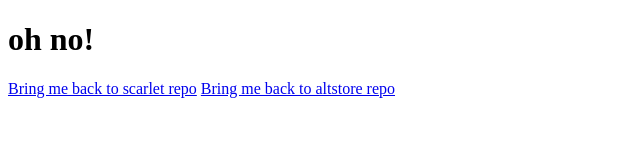
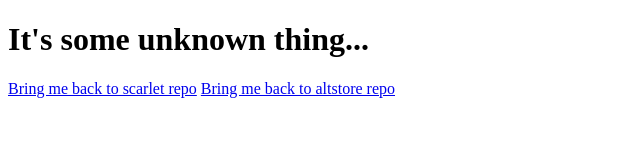
Before and after one commit to azu0609/repo, a plain HTML site: page index.html in a window 1280 px wide. Shown: the whole page, without its empty margins (0-640 px from the left). Drawn offline with Linux system fonts and the light colour scheme.

Commit message:
Update: readme, html

```diff
--- a/index.html
+++ b/index.html
@@ -1,11 +1,11 @@
 <!DOCTYPE html>
 <html>
 <head>
-  <title>something</title>
+  <title>Home</title>
   <meta charset="UTF-8">
 </head>
 <body>
-  <h1>oh no!</h1>
+  <h1>It's some unknown thing...</h1>
   <a href="./scarlet_repo.json">Bring me back to scarlet repo</a>
   <a href="https://www.youtube.com/watch?v=dQw4w9WgXcQ">Bring me back to altstore repo</a>
 </body>
```
Also changed, not shown: 1 other file.
